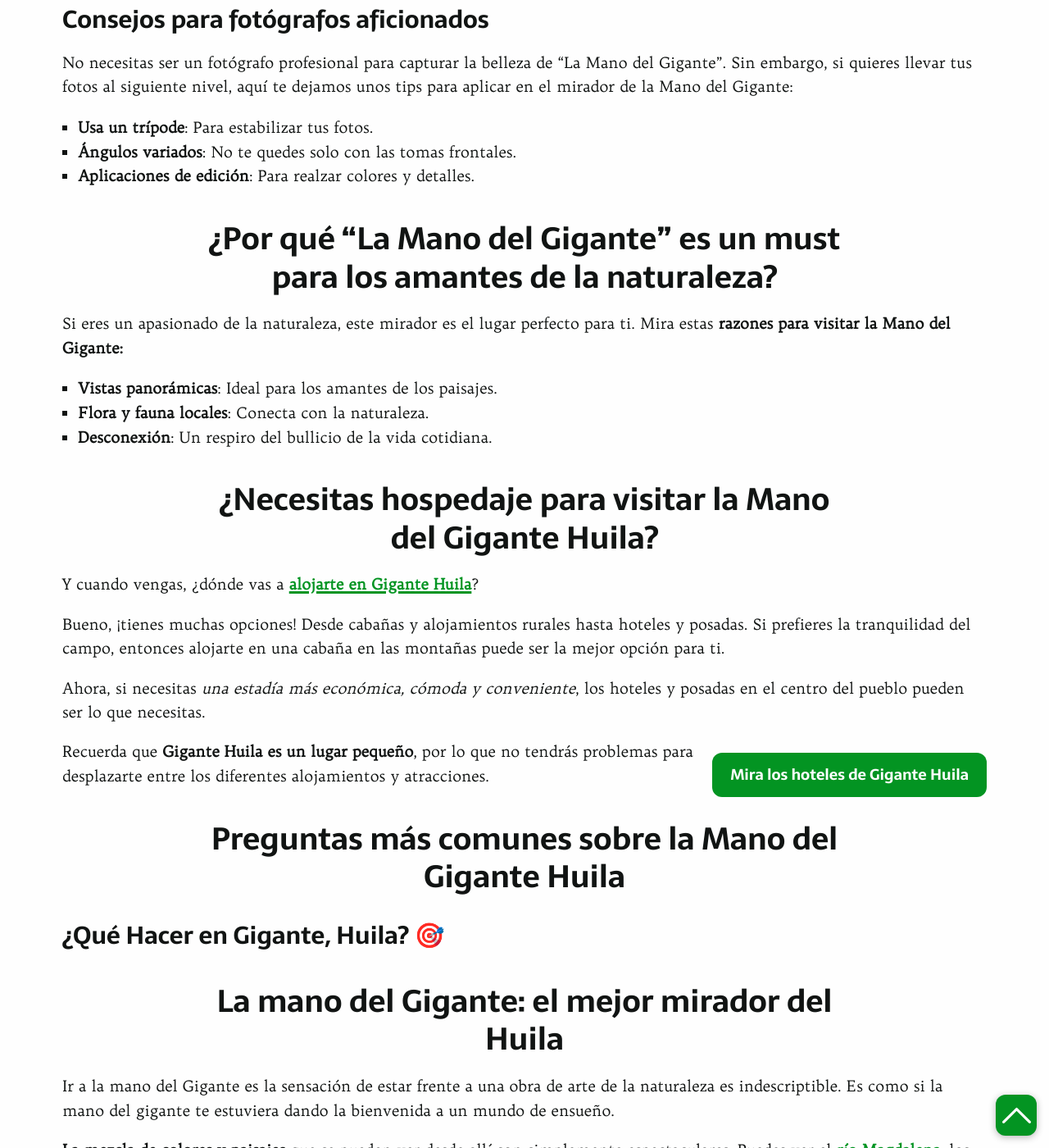
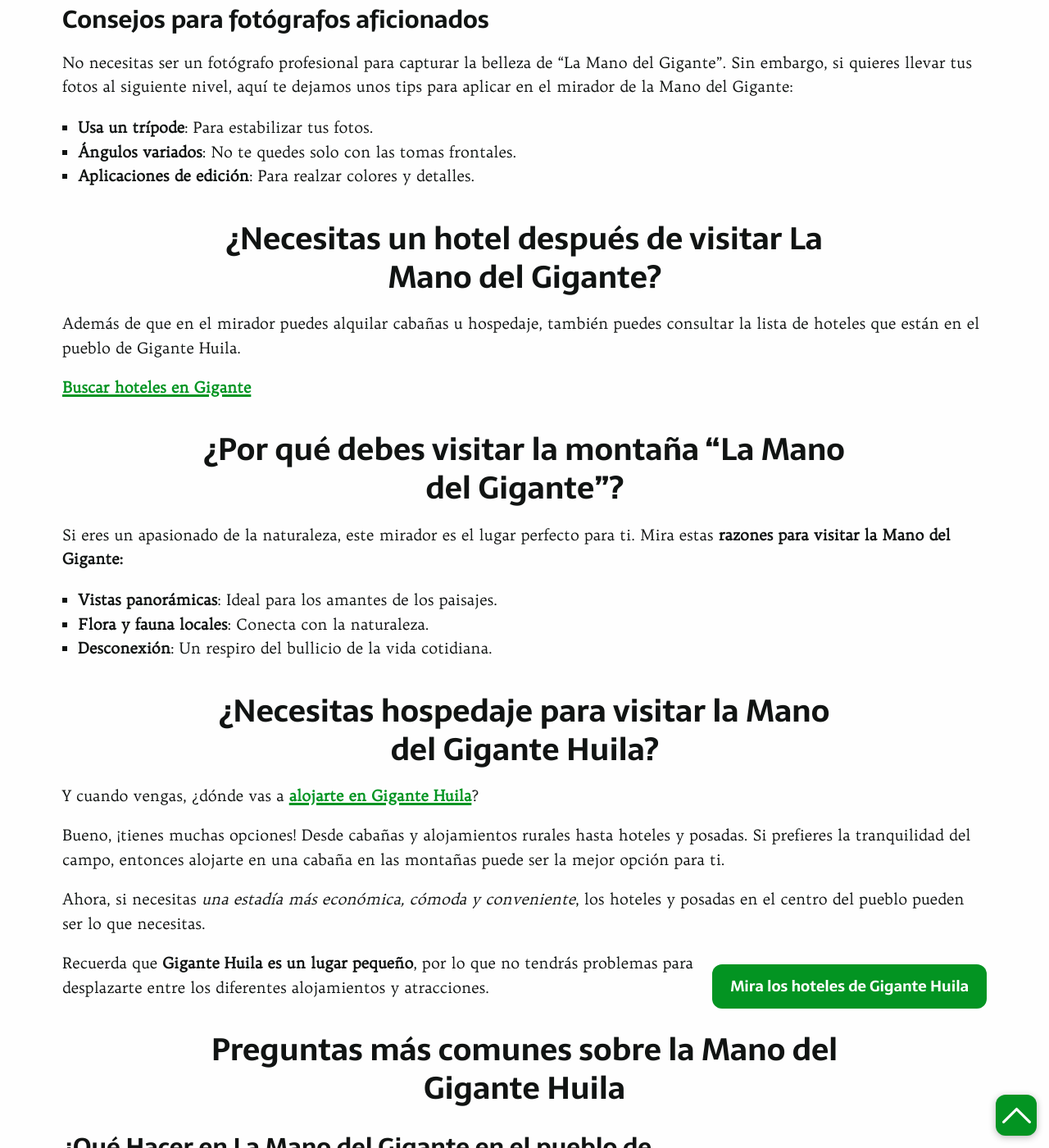
Before and after one commit to Klerpson/vacacionesopitas, a Jekyll site: the page built from _posts/2023-03-27-mirador-mano-del-gigante-en-gigante-huila.md, in a window 1280 px wide and 1400 px high, scrolled down 5900 px. Shown: the whole window at 82% size. Built offline with Jekyll 4.4.1, drawn with Linux system fonts in a browser that asks for light colours; some web fonts are replaced; some of the changed text lies outside the part shown.

Commit message:
Update 2023-03-27-mirador-mano-del-gigante-en-gigante-huila.md

```diff
--- a/_posts/2023-03-27-mirador-mano-del-gigante-en-gigante-huila.md
+++ b/_posts/2023-03-27-mirador-mano-del-gigante-en-gigante-huila.md
@@ -24,7 +24,7 @@ Hoy vamos a hablar de "La Mano del Gigante", un destino que está en boca de tod
 
 Este mirador lugar es uno de los tesoros escondidos de Colombia y ofrece una vista espectacular que te dejará sin palabras.
 
->## Información rápida sobra la Mano del Gigante
+>## Información rápida sobra la Mano del Gigante en Colombia
 ### **¿Qué Hacer en Gigante, Huila?** 🎯
 Si estás planeando una visita, no te pierdas estas actividades top que puedes hacer en Gigante, Huila: senderismo, gastronomía local, aventura extrema y fotografía.
 ### **¿Cuánto Cuesta la Entrada a la Mano del Gigante?** 💵
@@ -50,7 +50,7 @@ El Mirador "La mano del Gigante" se encuentra ubicado a unos 20 minutos en carro
 
 Al llegar a este punto, **deberás subir cerca de 2 kilómetros** hasta la cima de una montaña. Como el acceso es muy empinado, *hay que dejar tu vehículo particular en un parqueadero en la parte baja de la montaña*. Por eso es mejor venir en un transporte público, claro, si el presupuesto te lo permite.
 
-Desde aquí **puedes pagar transporte en vehículos con más tracción**, que cobra 15000 pesos en promedio. También, **puedes hacer una caminata por un sendero de cerca de 40 minutos**. Al bajar, el tiempo es mucho menor. Por esto, te recomendamos bajar caminando. Así es más fácil llegar a donde está la Mano del Gigante.
+Desde aquí **puedes pagar transporte en vehículos con más tracción**, que cobra 15000 pesos en promedio. También, **puedes hacer una caminata por un sendero de cerca de 40 minutos por escaleras hasta la Mano del Gigante**. Al bajar, el tiempo es mucho menor. Por esto, te recomendamos bajar caminando. Así es más fácil llegar a donde está la Mano del Gigante.
 
 <iframe src="https://www.google.com/maps/embed?pb=!1m18!1m12!1m3!1d7972.532998113206!2d-75.49886052910924!3d2.417791499999997!2m3!1f0!2f0!3f0!3m2!1i1024!2i768!4f13.1!3m3!1m2!1s0x8e3b33a8784635f7%3A0xc4466883657f3f23!2sMirador%20La%20Mano%20del%20Gigante!5e0!3m2!1ses!2sco!4v1677818982556!5m2!1ses!2sco" width="100%" height="450" style="border:0;" allowfullscreen="" loading="lazy" referrerpolicy="no-referrer-when-downgrade"></iframe>
 \*Ubicación en Google maps del mirador La mano del Gigante\*
@@ -126,7 +126,13 @@ No necesitas ser un fotógrafo profesional para capturar la belleza de "La Mano
 * **Ángulos variados**: No te quedes solo con las tomas frontales.
 * **Aplicaciones de edición**: Para realzar colores y detalles.
 
-## ¿Por qué "La Mano del Gigante" es un must para los amantes de la naturaleza?
+## ¿Necesitas un hotel después de visitar La Mano del Gigante?
+
+Además de que en el mirador puedes alquilar cabañas u hospedaje, también puedes consultar la lista de hoteles que están en el pueblo de Gigante Huila.
+
+[Buscar hoteles en Gigante](https://kayak.com.co/in?a=kan_273914_584508&lc=es&url=%2Fhotels-dateless%2FGigante%2CColombia-c114894%2F1rooms%2F2adults){:rel="nofollow noopener noreferrer" target="_blank"}{:class="boton boton_1"}
+
+## ¿Por qué debes visitar la montaña "La Mano del Gigante"?
 
 Si eres un apasionado de la naturaleza, este mirador es el lugar perfecto para ti. Mira estas **razones para visitar la Mano del Gigante:**
 
@@ -148,7 +154,7 @@ Recuerda que **Gigante Huila es un lugar pequeño**, por lo que no tendrás prob
 
 ## Preguntas más comunes sobre la Mano del Gigante Huila
 
-### ¿Qué Hacer en Gigante, Huila? 🎯
+### ¿Qué Hacer en La Mano del Gigante en el pueblo de Gigante Huila? 🎯
 
 ## La mano del Gigante: el mejor mirador del Huila
 
```
